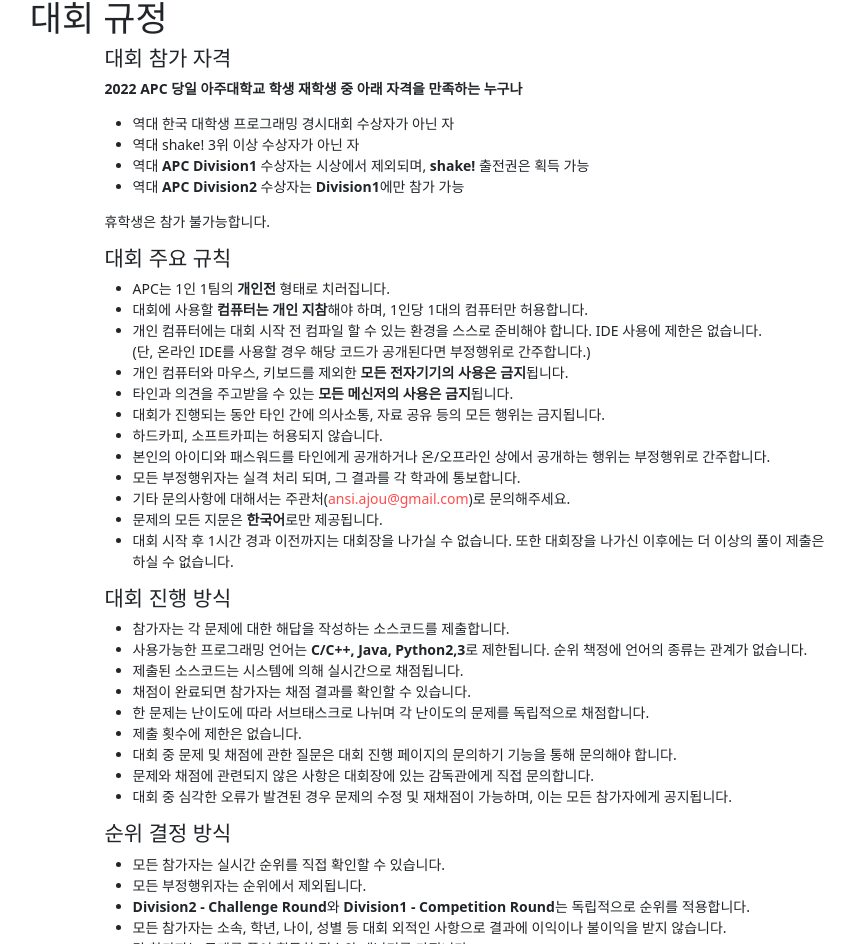
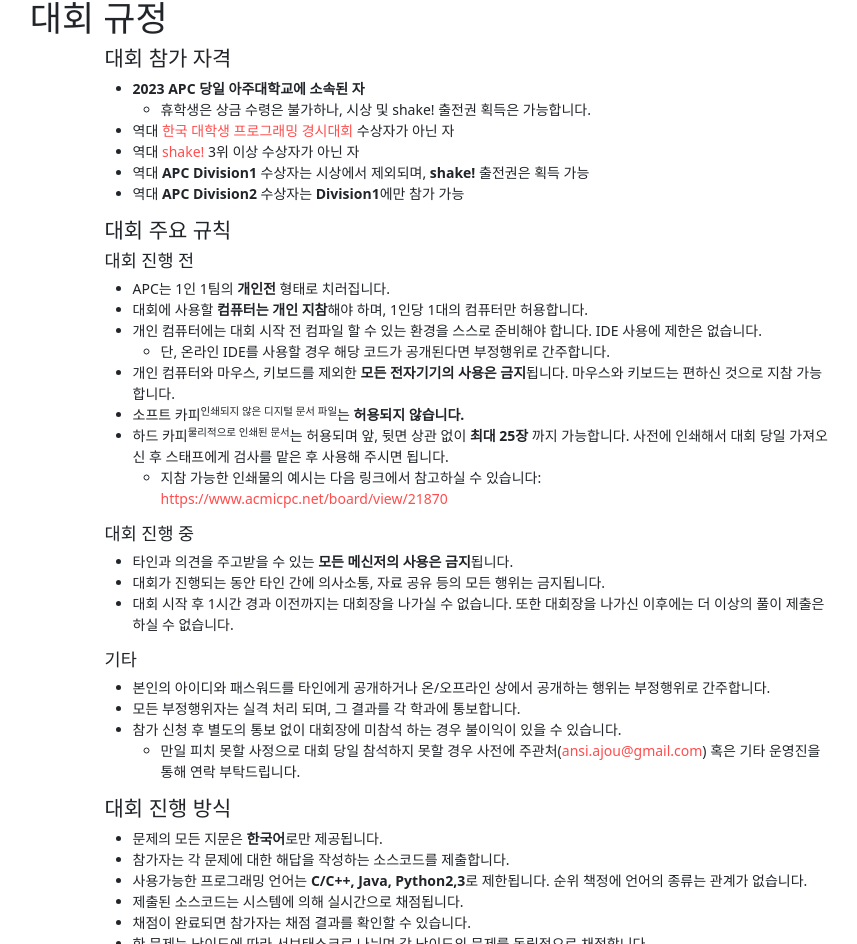
Before and after one commit to shake-union/shake-site, a SvelteKit app: page /apc in a window 1280 px wide. Shown: the part 1856-2800 px from the top of the page, without its empty margins (172-1029 px from the left). Built offline with nearby package versions, Linux system fonts and the light colour scheme.

Commit message:
Prepare for 2023 APC

```diff
--- a/src/routes/(apc)/apc/+page.svelte
+++ b/src/routes/(apc)/apc/+page.svelte
@@ -1,5 +1,8 @@
 <script>
 	import { base } from '$app/paths';
+
+	const year = 2023;
+	const email = 'ansi.ajou@gmail.com';
 </script>
 
 <section class="bg-light d-flex position-relative">
@@ -28,17 +31,17 @@
 	<div class="container position-relative text-white">
 		<div class="row my-7">
 			<div class="col-md-10 offset-md-1">
-				<h1 class="display-5"><strong>2022 아주대학교 프로그래밍 경시대회</strong></h1>
+				<h1 class="display-5"><strong>{year} 아주대학교 프로그래밍 경시대회</strong></h1>
 				<div class="row mt-5">
 					<div class="col-6">
 						<div style="height: 2px; width: 30px; background: white;" class="mb-4" />
 						<h2>대회 일시</h2>
-						<p class="display-5"><strong>11월 13일 14:00</strong></p>
+						<p class="display-5"><strong>5월 27일 14:00</strong></p>
 					</div>
 					<div class="col-6">
 						<div style="height: 2px; width: 30px; background: white;" class="mb-4" />
 						<h2>접수 기간</h2>
-						<p class="display-5"><strong>11월 9일 23:59까지</strong></p>
+						<p class="display-5"><strong>5월 24일 23:59까지</strong></p>
 					</div>
 				</div>
 			</div>
@@ -52,8 +55,8 @@
 			<div class="col-md-10 offset-md-1">
 				<div class="row gy-3">
 					<div class="col-md-6">
-						<a href="{base}/apc">
-							<button class="btn btn-ansi-red text-white w-100 p-3">참가 신청 종료</button>
+						<a href="https://forms.gle/vT7ZxmxGhtJ9jPRC6" target="_blank" rel="noreferrer">
+							<button class="btn btn-ansi-yellow text-black w-100 p-3">참가 신청 준비 중...</button>
 						</a>
 					</div>
 					<div class="col-md-6">
@@ -95,10 +98,10 @@
 					<div class="col-md-6">
 						<h5>Division 1 - Competition Round</h5>
 						<ul>
-							<li>대상: 총장상 및 상금 50만원(1명)</li>
-							<li>최우수상: 소프트웨어융합대학장상 상금 30만원(1명)</li>
-							<li>우수상: 소프트웨어융합대학장상 및 상금 20만원(2명)</li>
-							<li>장려상: 소프트웨어융합대학장상 및 상금 10만원(3명)</li>
+							<li>대상: 총장상 및 상금 50만원 (1명)</li>
+							<li>최우수상: 소프트웨어융합대학장상 상금 30만원 (1명)</li>
+							<li>우수상: 소프트웨어융합대학장상 및 상금 20만원 (2명)</li>
+							<li>장려상: 소프트웨어융합대학장상 및 상금 10만원 (3명)</li>
 						</ul>
 						<p>
 							상위 입상자에게 경인지역 6개대학 연합 프로그래밍 경시대회 <a href="{base}/"
@@ -109,9 +112,9 @@
 					<div class="col-md-6">
 						<h5>Division 2 - Challenge Round</h5>
 						<ul>
-							<li>대상: 총장상 및 상금 30만원(1명)</li>
-							<li>최우수상: 소프트웨어융합대학장상 및 상금 20만원(1명)</li>
-							<li>우수상: 소프트웨어융합대학장상 및 상금 10만원(3명)</li>
+							<li>대상: 총장상 및 상금 30만원 (1명)</li>
+							<li>최우수상: 소프트웨어융합대학장상 및 상금 20만원 (1명)</li>
+							<li>우수상: 소프트웨어융합대학장상 및 상금 10만원 (3명)</li>
 						</ul>
 						<p>
 							정보통신대학 및 소프트웨어융합대학 소속 학생은 <strong>Division2</strong> 참가 불가
@@ -207,12 +210,22 @@
 				<div class="row">
 					<div class="col-md-10 offset-md-1">
 						<h4>대회 참가 자격</h4>
-						<p>
-							<strong>2022 APC 당일 아주대학교 학생 재학생 중 아래 자격을 만족하는 누구나</strong>
-						</p>
 						<ul>
-							<li>역대 한국 대학생 프로그래밍 경시대회 수상자가 아닌 자</li>
-							<li>역대 shake! 3위 이상 수상자가 아닌 자</li>
+							<li>
+								<strong>{year} APC 당일 아주대학교에 소속된 자</strong>
+								<ul>
+									<li>휴학생은 상금 수령은 불가하나, 시상 및 shake! 출전권 획득은 가능합니다.</li>
+								</ul>
+							</li>
+							<li>
+								역대 <a href="https://ucpc.me/" target="_blank" rel="noreferrer"
+									>한국 대학생 프로그래밍 경시대회</a
+								> 수상자가 아닌 자
+							</li>
+							<li>
+								역대 <a href="https://shake.codes/" target="_blank" rel="noreferrer">shake!</a> 3위 이상
+								수상자가 아닌 자
+							</li>
 							<li>
 								역대 <strong>APC Division1</strong> 수상자는 시상에서 제외되며,
 								<strong>shake!</strong> 출전권은 획득 가능
@@ -222,9 +235,9 @@
 								가능
 							</li>
 						</ul>
-						<p>휴학생은 참가 불가능합니다.</p>
 
 						<h4>대회 주요 규칙</h4>
+						<h5>대회 진행 전</h5>
 						<ul>
 							<li>APC는 1인 1팀의 <strong>개인전</strong> 형태로 치러집니다.</li>
 							<!-- <li><strong>본 대회는 온라인으로 진행되며, 참가자 전원은 대회 시간동안 zoom 어플리케이션을 통해 본인의 모습을 생중계 해야 합니다.</strong><a href="https://drive.google.com/file/d/1aoWj-KhGFc1uaghuiDzoojZ8omad6Imo/view?usp=sharing"> (zoom을 이용한 참가 가이드)</a></li> -->
@@ -234,40 +247,75 @@
 							</li>
 							<li>
 								개인 컴퓨터에는 대회 시작 전 컴파일 할 수 있는 환경을 스스로 준비해야 합니다. IDE
-								사용에 제한은 없습니다.<br />
-								(단, 온라인 IDE를 사용할 경우 해당 코드가 공개된다면 부정행위로 간주합니다.)
+								사용에 제한은 없습니다.
+								<ul>
+									<li>
+										단, 온라인 IDE를 사용할 경우 해당 코드가 공개된다면 부정행위로 간주합니다.
+									</li>
+								</ul>
 							</li>
 							<li>
 								개인 컴퓨터와 마우스, 키보드를 제외한 <strong>모든 전자기기의 사용은 금지</strong
-								>됩니다.
+								>됩니다. 마우스와 키보드는 편하신 것으로 지참 가능합니다.
 							</li>
+							<li>
+								소프트 카피<sup>인쇄되지 않은 디지털 문서 파일</sup>는
+								<strong>허용되지 않습니다.</strong>
+							</li>
+							<li>
+								하드 카피<sup>물리적으로 인쇄된 문서</sup>는 허용되며 앞, 뒷면 상관 없이
+								<strong>최대 25장</strong>
+								까지 가능합니다. 사전에 인쇄해서 대회 당일 가져오신 후 스태프에게 검사를 맡은 후 사용해
+								주시면 됩니다.
+								<ul>
+									<li>
+										지참 가능한 인쇄물의 예시는 다음 링크에서 참고하실 수 있습니다:
+										<a
+											href="https://www.acmicpc.net/board/view/21870"
+											target="_blank"
+											rel="noreferrer">https://www.acmicpc.net/board/view/21870</a
+										>
+									</li>
+								</ul>
+							</li>
+							<!-- <li>하드카피, 소프트카피는 허용되지 않습니다.</li> -->
+							<!-- <li>하드카피, 소프트카피의 사용이 허용됩니다. 단, 하드카피 및 소프트카피 사용 시 참조한 자료 정보의 출처를 주석으로 처리하여 코드에 적어야 합니다.</li> -->
+						</ul>
+						<h5>대회 진행 중</h5>
+						<ul>
 							<li>
 								타인과 의견을 주고받을 수 있는 <strong>모든 메신저의 사용은 금지</strong>됩니다.
 							</li>
 							<li>
 								대회가 진행되는 동안 타인 간에 의사소통, 자료 공유 등의 모든 행위는 금지됩니다.
 							</li>
-							<li>하드카피, 소프트카피는 허용되지 않습니다.</li>
-							<!-- <li>하드카피, 소프트카피의 사용이 허용됩니다. 단, 하드카피 및 소프트카피 사용 시 참조한 자료 정보의 출처를 주석으로 처리하여 코드에 적어야 합니다.</li> -->
+							<li>
+								대회 시작 후 1시간 경과 이전까지는 대회장을 나가실 수 없습니다. 또한 대회장을 나가신
+								이후에는 더 이상의 풀이 제출은 하실 수 없습니다.
+							</li>
+						</ul>
+						<h5>기타</h5>
+						<ul>
 							<li>
 								본인의 아이디와 패스워드를 타인에게 공개하거나 온/오프라인 상에서 공개하는 행위는
 								부정행위로 간주합니다.
 							</li>
 							<li>모든 부정행위자는 실격 처리 되며, 그 결과를 각 학과에 통보합니다.</li>
 							<li>
-								기타 문의사항에 대해서는 주관처(<a href="mailto:ansi.ajou@gmail.com"
-									>ansi.ajou@gmail.com</a
-								>)로 문의해주세요.
-							</li>
-							<li>문제의 모든 지문은 <strong>한국어</strong>로만 제공됩니다.</li>
-							<li>
-								대회 시작 후 1시간 경과 이전까지는 대회장을 나가실 수 없습니다. 또한 대회장을 나가신
-								이후에는 더 이상의 풀이 제출은 하실 수 없습니다.
+								참가 신청 후 별도의 통보 없이 대회장에 미참석 하는 경우 불이익이 있을 수 있습니다.
+								<ul>
+									<li>
+										만일 피치 못할 사정으로 대회 당일 참석하지 못할 경우 사전에 주관처(<a
+											href="mailto:{email}">{email}</a
+										>) 혹은 기타 운영진을 통해 연락 부탁드립니다.
+									</li>
+								</ul>
 							</li>
 						</ul>
 
 						<h4>대회 진행 방식</h4>
 						<ul>
+							<li>문제의 모든 지문은 <strong>한국어</strong>로만 제공됩니다.</li>
 							<li>참가자는 각 문제에 대한 해답을 작성하는 소스코드를 제출합니다.</li>
 							<li>
 								사용가능한 프로그래밍 언어는 <strong>C/C++, Java, Python2,3</strong>로 제한됩니다.
```
